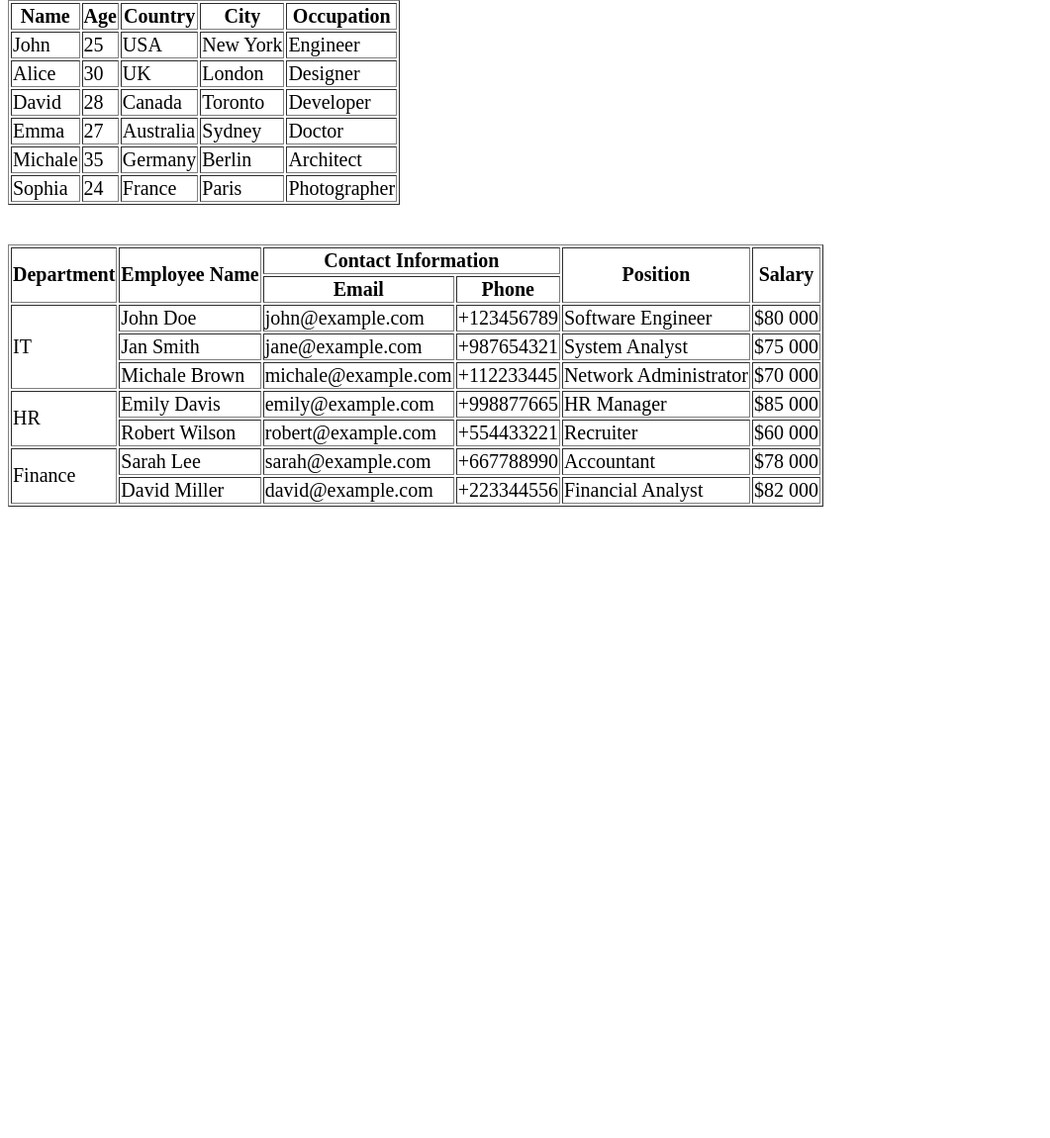
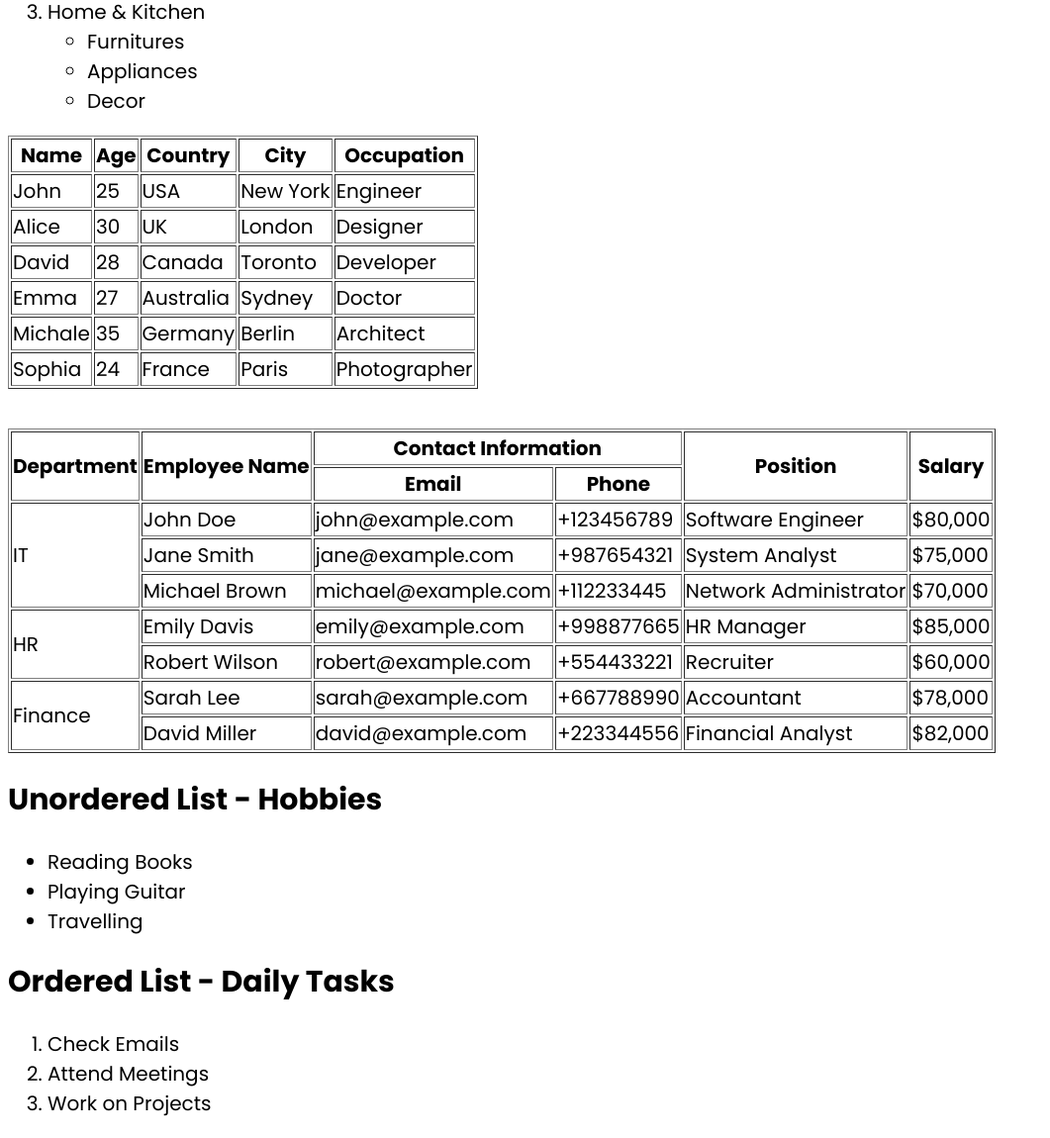
Before and after one commit to Mr-DashginAbdulla/Lists-Tables, a plain HTML site: page index.html in a window 1280 px wide. Shown: the part 518-1668 px from the top of the page at 99% size, without its empty margins (0-1061 px from the left). Before the commit the page ends 1038 px from the top, so only its background shows below. Drawn offline with Linux system fonts and the light colour scheme.

Commit message:
task 4 list done and font changed

```diff
--- a/index.html
+++ b/index.html
@@ -4,19 +4,25 @@
     <meta charset="UTF-8" />
     <meta name="viewport" content="width=device-width, initial-scale=1.0" />
     <title>Document</title>
+    <link rel="preconnect" href="https://fonts.googleapis.com" />
+    <link rel="preconnect" href="https://fonts.gstatic.com" crossorigin />
+    <link
+      href="https://fonts.googleapis.com/css2?family=Montserrat:ital,wght@0,100..900;1,100..900&family=Poppins:ital,wght@0,100;0,200;0,300;0,400;0,500;0,600;0,700;0,800;0,900;1,100;1,200;1,300;1,400;1,500;1,600;1,700;1,800;1,900&display=swap"
+      rel="stylesheet"
+    />
   </head>
-  <body style="font-size: 20px;" >
-
+  <body style="font-size: 20px; font-family: 'Poppins';">
     <!-- Task 1 Online Store Category Lists -->
-
     <div>
       <h2>Online Store Categories</h2>
       <ol>
-            <li>Electronics
+        <li>
+          Electronics
           <ul>
             <li>Mobile Phones</li>
             <li>Laptops</li>
-                    <li>Accessories
+            <li>
+              Accessories
               <ol>
                 <li>Headphones</li>
                 <li>Chargers</li>
@@ -25,15 +31,18 @@
             </li>
           </ul>
         </li>
-            <li>Clothing
+        <li>
+          Clothing
           <ul>
-                    <li>Men
+            <li>
+              Men
               <ol>
                 <li>T-shirts</li>
                 <li>Jeans</li>
               </ol>
             </li>
-                    <li>Women
+            <li>
+              Women
               <ol>
                 <li>Dresses</li>
                 <li>Handbags</li>
@@ -41,7 +50,8 @@
             </li>
           </ul>
         </li>
-            <li>Home & Kitchen
+        <li>
+          Home & Kitchen
           <ul>
             <li>Furnitures</li>
             <li>Appliances</li>
@@ -52,7 +62,6 @@
     </div>
 
     <!-- Task 2 Simple Table -->
-
     <div>
       <table border="1">
         <tr>
@@ -90,14 +99,12 @@
           <td>Sydney</td>
           <td>Doctor</td>
         </tr>
-            </tr>
         <tr>
           <td>Michale</td>
           <td>35</td>
           <td>Germany</td>
           <td>Berlin</td>
           <td>Architect</td>
-            </tr>
         </tr>
         <tr>
           <td>Sophia</td>
@@ -110,9 +117,8 @@
     </div>
 
     <!-- Task 3 Complex Table -->
-
-  <div style="margin-top: 40px;">
-    <table border="1" >
+    <div style="margin-top: 40px">
+      <table border="1">
         <tr>
           <th rowspan="2">Department</th>
           <th rowspan="2">Employee Name</th>
@@ -130,21 +136,21 @@
           <td>john@example.com</td>
           <td>+123456789</td>
           <td>Software Engineer</td>
-        <td>$80 000</td>
+          <td>$80,000</td>
         </tr>
         <tr>
-        <td>Jan Smith</td>
+          <td>Jane Smith</td>
           <td>jane@example.com</td>
           <td>+987654321</td>
           <td>System Analyst</td>
-        <td>$75 000</td>
+          <td>$75,000</td>
         </tr>
         <tr>
-        <td>Michale Brown</td>
-        <td>michale@example.com</td>
+          <td>Michael Brown</td>
+          <td>michael@example.com</td>
           <td>+112233445</td>
           <td>Network Administrator</td>
-        <td>$70 000</td>
+          <td>$70,000</td>
         </tr>
         <tr>
           <td rowspan="2">HR</td>
@@ -152,30 +158,52 @@
           <td>emily@example.com</td>
           <td>+998877665</td>
           <td>HR Manager</td>
-        <td>$85 000</td>
+          <td>$85,000</td>
         </tr>
         <tr>
           <td>Robert Wilson</td>
           <td>robert@example.com</td>
           <td>+554433221</td>
           <td>Recruiter</td>
-        <td>$60 000</td></tr>
+          <td>$60,000</td>
+        </tr>
         <tr>
           <td rowspan="2">Finance</td>
           <td>Sarah Lee</td>
           <td>sarah@example.com</td>
           <td>+667788990</td>
           <td>Accountant</td>
-        <td>$78 000</td>
+          <td>$78,000</td>
         </tr>
         <tr>
           <td>David Miller</td>
           <td>david@example.com</td>
           <td>+223344556</td>
           <td>Financial Analyst</td>
-        <td>$82 000</td></tr>
+          <td>$82,000</td>
+        </tr>
       </table>
     </div>
 
+    <!-- Task 4 Simple List -->
+    <div>
+      <div>
+        <h2>Unordered List - Hobbies</h2>
+        <ul>
+          <li>Reading Books</li>
+          <li>Playing Guitar</li>
+          <li>Travelling</li>
+        </ul>
+      </div>
+
+      <div>
+        <h2>Ordered List - Daily Tasks</h2>
+        <ol>
+          <li>Check Emails</li>
+          <li>Attend Meetings</li>
+          <li>Work on Projects</li>
+        </ol>
+      </div>
+    </div>
   </body>
 </html>
```
Lines whose indentation alone changed are shown as unchanged.
